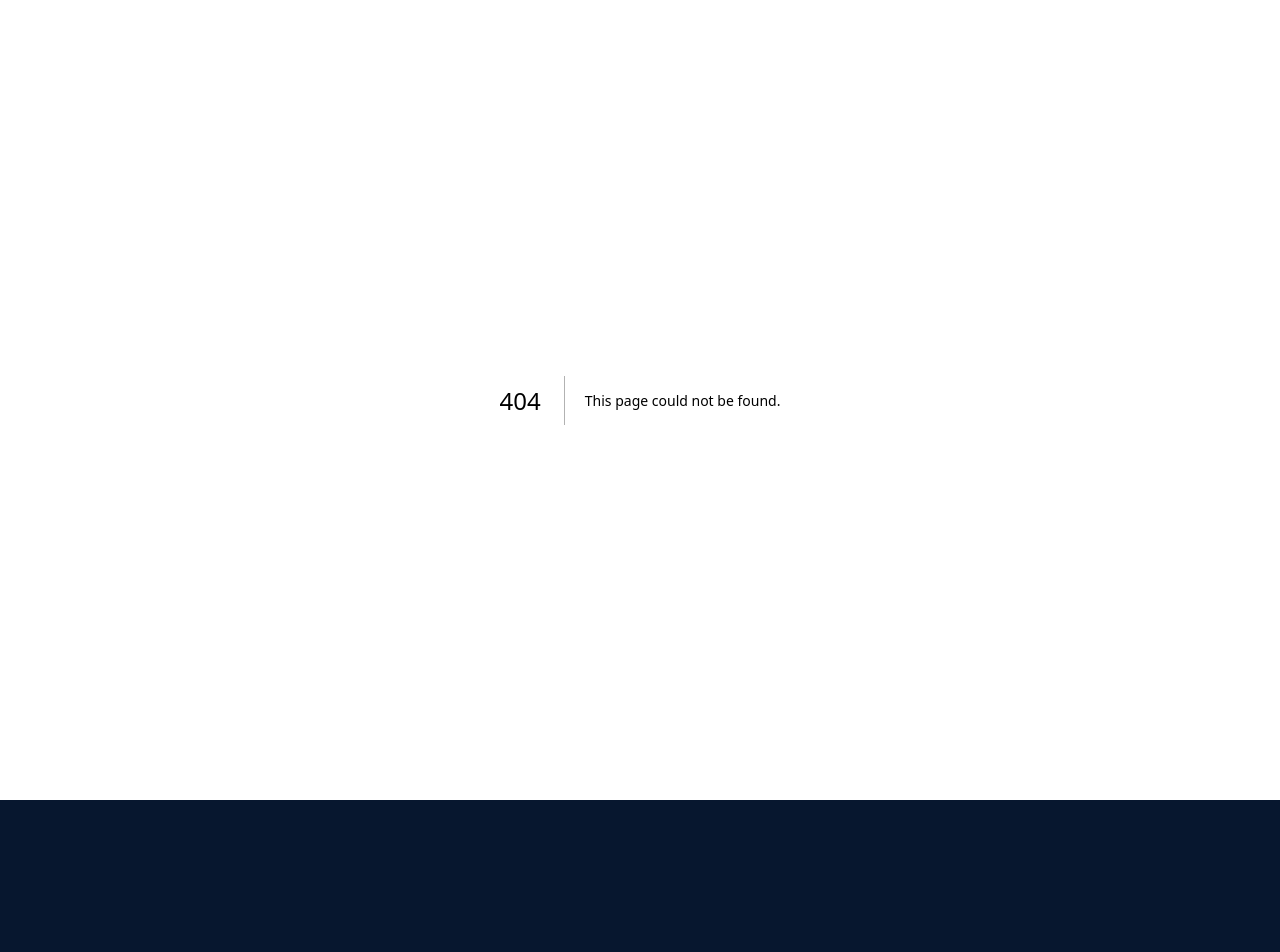
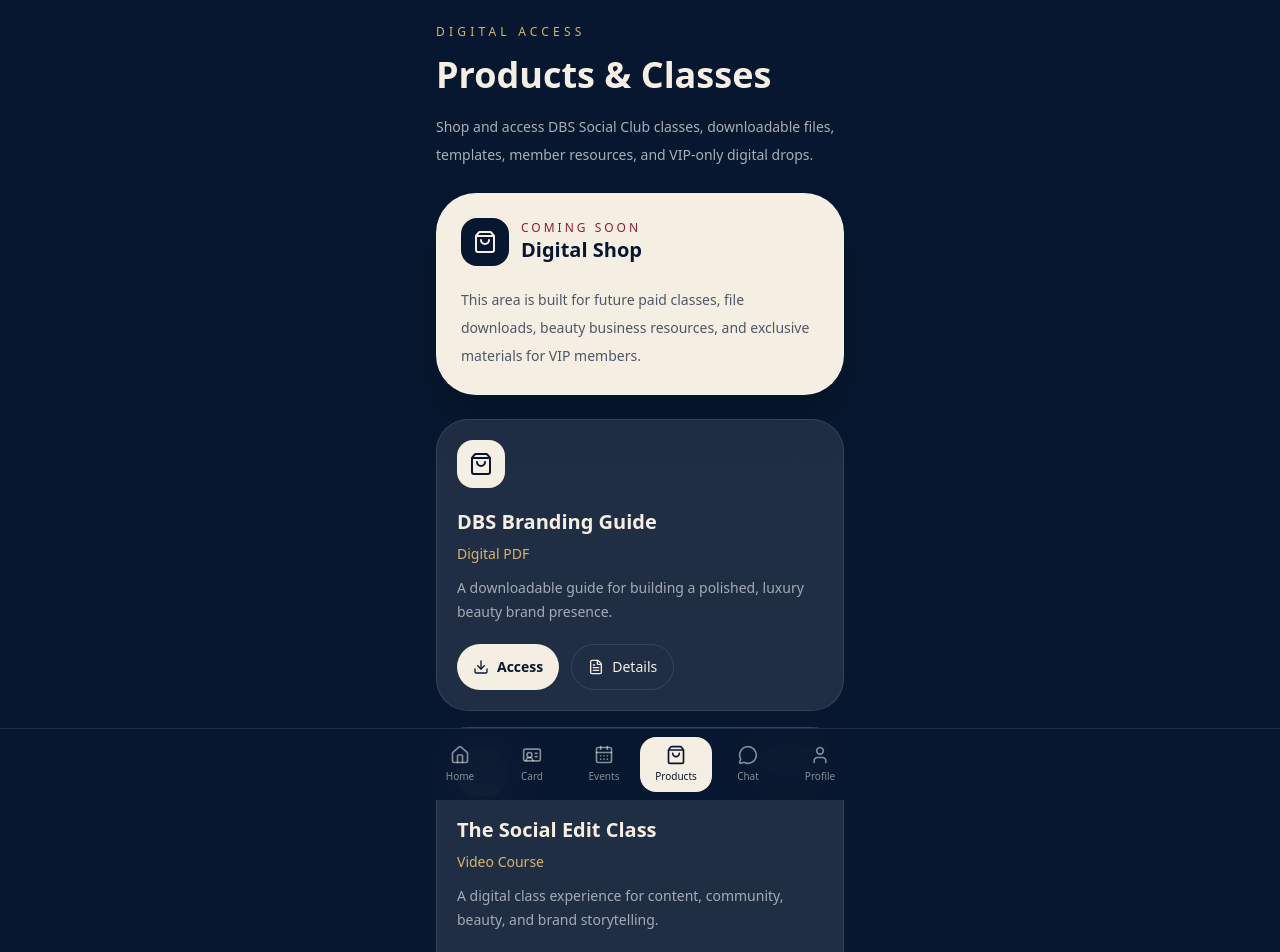
Before and after one commit to diamondbeautysolutions/thedbssocialclub, a Next.js app: page /app/digital-products in a window 1280 px wide. Before the commit this address had no page. Shown: the top 952 px of the page. Before the commit the page ends 800 px from the top, so only its background shows below. Built offline with nearby package versions, Linux system fonts and the light colour scheme.

Commit message:
Add digital products page

```diff
--- /dev/null
+++ b/app/app/digital-products/page.tsx
@@ -0,0 +1,126 @@
+import { Crown, Download, FileText, Lock, ShoppingBag } from "lucide-react";
+
+const products = [
+  {
+    title: "DBS Branding Guide",
+    type: "Digital PDF",
+    description: "A downloadable guide for building a polished, luxury beauty brand presence.",
+    vip: false
+  },
+  {
+    title: "The Social Edit Class",
+    type: "Video Course",
+    description: "A digital class experience for content, community, beauty, and brand storytelling.",
+    vip: true
+  },
+  {
+    title: "Luxury Content Templates",
+    type: "Download Pack",
+    description: "Canva-style content planning resources, captions, launch prompts, and brand assets.",
+    vip: false
+  }
+];
+
+export default function DigitalProductsPage() {
+  return (
+    <div className="space-y-6">
+      <div>
+        <p className="text-xs uppercase tracking-[0.35em] text-[#d7b56d]">
+          Digital Access
+        </p>
+
+        <h1 className="mt-3 text-4xl font-semibold leading-tight text-[#f5efe3]">
+          Products & Classes
+        </h1>
+
+        <p className="mt-4 text-sm leading-7 text-white/65">
+          Shop and access DBS Social Club classes, downloadable files, templates,
+          member resources, and VIP-only digital drops.
+        </p>
+      </div>
+
+      <section className="rounded-[2.5rem] border border-white/10 bg-[#f5efe3] p-6 text-[#07172f] shadow-2xl">
+        <div className="flex items-center gap-3">
+          <div className="flex h-12 w-12 items-center justify-center rounded-2xl bg-[#07172f] text-[#f5efe3]">
+            <ShoppingBag className="h-6 w-6" />
+          </div>
+
+          <div>
+            <p className="text-xs uppercase tracking-[0.25em] text-[#8f1d2c]">
+              Coming Soon
+            </p>
+            <h2 className="text-xl font-semibold">Digital Shop</h2>
+          </div>
+        </div>
+
+        <p className="mt-5 text-sm leading-7 text-[#07172f]/70">
+          This area is built for future paid classes, file downloads, beauty
+          business resources, and exclusive materials for VIP members.
+        </p>
+      </section>
+
+      <div className="space-y-4">
+        {products.map((product) => (
+          <article
+            key={product.title}
+            className="rounded-[2rem] border border-white/10 bg-white/10 p-5 backdrop-blur-xl"
+          >
+            <div className="flex items-start justify-between gap-4">
+              <div className="flex h-12 w-12 items-center justify-center rounded-2xl bg-[#f5efe3] text-[#07172f]">
+                <ShoppingBag className="h-6 w-6" />
+              </div>
+
+              {product.vip && (
+                <div className="flex items-center gap-2 rounded-full bg-[#d7b56d] px-3 py-1 text-xs font-semibold text-[#07172f]">
+                  <Crown className="h-3 w-3" />
+                  VIP
+                </div>
+              )}
+            </div>
+
+            <h2 className="mt-5 text-xl font-semibold text-[#f5efe3]">
+              {product.title}
+            </h2>
+
+            <p className="mt-2 text-sm text-[#d7b56d]">{product.type}</p>
+
+            <p className="mt-3 text-sm leading-6 text-white/60">
+              {product.description}
+            </p>
+
+            <div className="mt-5 flex gap-3">
+              <button className="flex items-center gap-2 rounded-full bg-[#f5efe3] px-4 py-3 text-sm font-semibold text-[#07172f]">
+                <Download className="h-4 w-4" />
+                Access
+              </button>
+
+              <button className="flex items-center gap-2 rounded-full border border-white/10 px-4 py-3 text-sm text-[#f5efe3]">
+                <FileText className="h-4 w-4" />
+                Details
+              </button>
+            </div>
+          </article>
+        ))}
+      </div>
+
+      <section className="rounded-[2rem] border border-[#8f1d2c]/20 bg-[#8f1d2c]/20 p-6">
+        <div className="flex items-center gap-3">
+          <Lock className="h-5 w-5 text-[#f5efe3]" />
+
+          <p className="text-xs uppercase tracking-[0.35em] text-[#f5efe3]/70">
+            VIP Access
+          </p>
+        </div>
+
+        <h2 className="mt-4 text-2xl font-semibold text-[#f5efe3]">
+          Member-only digital experiences.
+        </h2>
+
+        <p className="mt-4 text-sm leading-7 text-[#f5efe3]/80">
+          VIP members can unlock premium classes, behind-the-scenes content,
+          downloadable resources, and exclusive DBS Social Club materials.
+        </p>
+      </section>
+    </div>
+  );
+}
```
